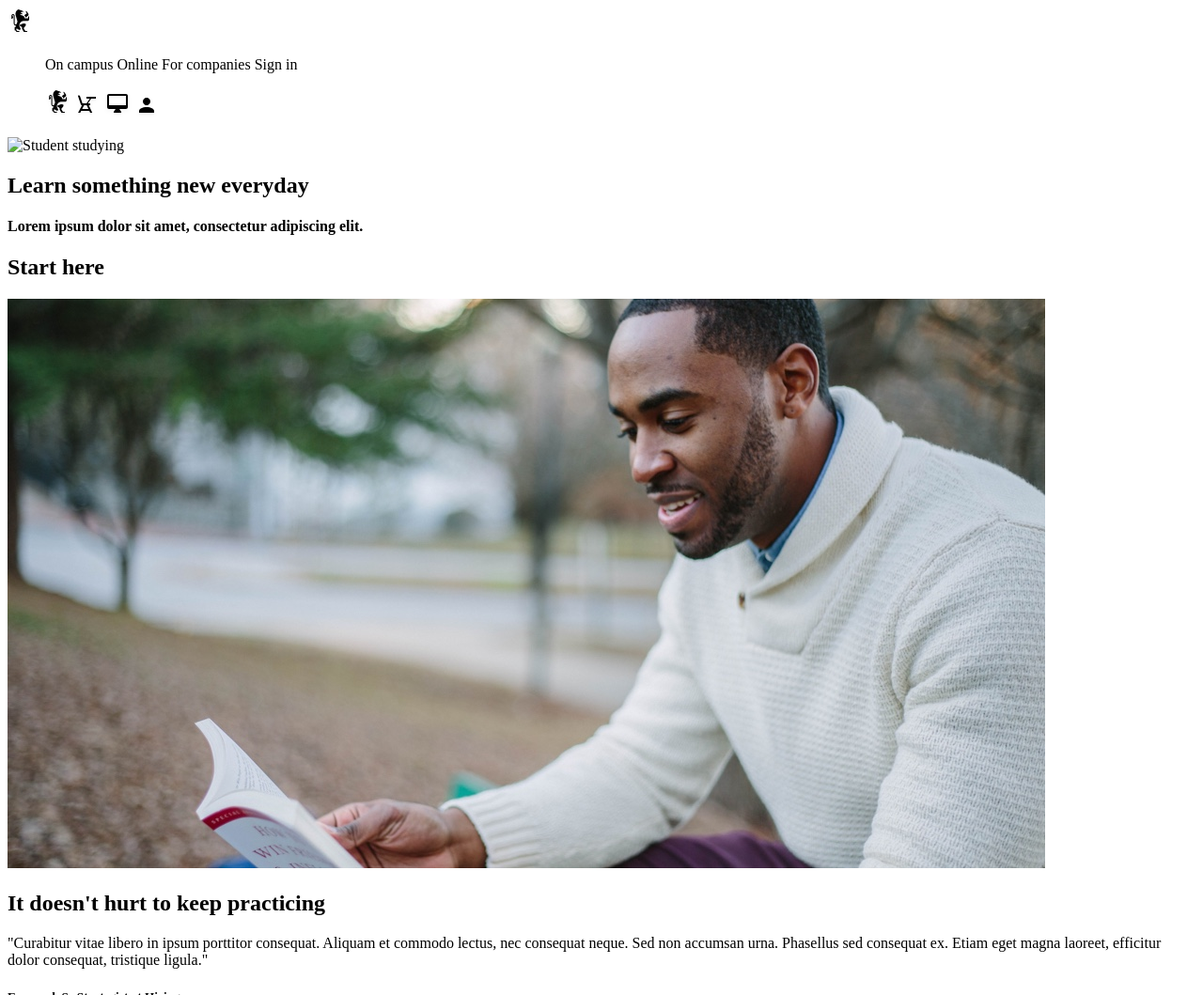
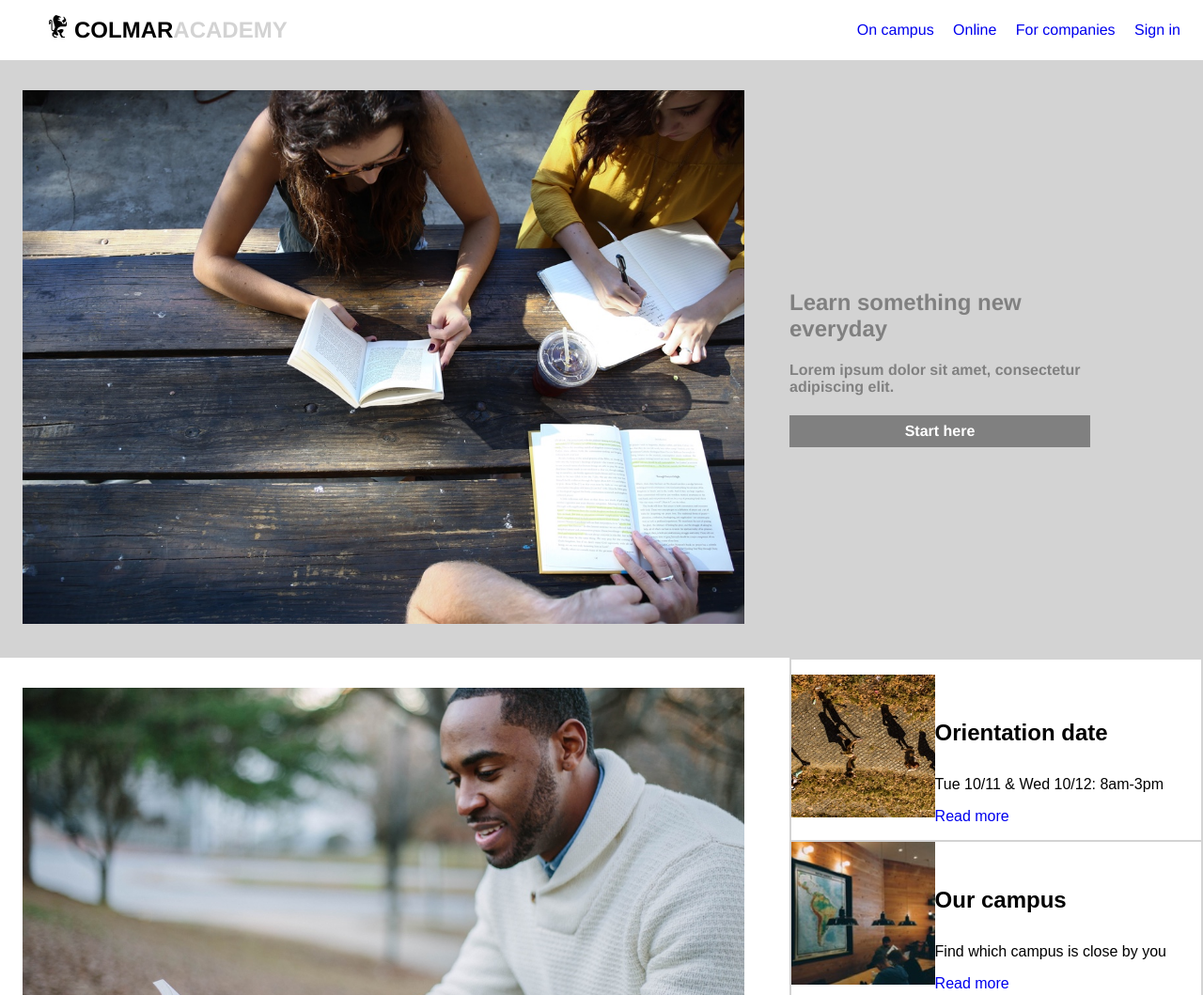
Before and after one commit to ansteadm/colmaracademy, a plain HTML site: page index.html in a window 1280 px wide. Shown: the top 1059 px of the page at 94% size. Drawn offline with Linux system fonts and the light colour scheme.

Commit message:
header and first banner finished. Still needs a lot of work.

```diff
--- a/css/style.css
+++ b/css/style.css
@@ -0,0 +1,201 @@
+html {
+  font-size: 16px;
+  font-family: Helvetica, sans-serif;
+  color: black;
+}
+
+body {
+  background-color: white;
+  margin: 0px;
+}
+
+a {
+  text-decoration: none;
+}
+
+/* header */
+
+header {
+  z-index: 100;
+  position: fixed;
+  display: flex;
+  justify-content: space-between;
+  padding-left: 1.5rem;
+  padding-right: 1.5rem;
+  min-height: 4rem;
+  right: 0;
+  left: 0;
+  background-color: white;
+  height: 4rem;
+}
+
+.company {
+  display: inline-flex;
+  align-self: center;
+}
+
+.logo {
+  align-self: center;
+  padding-right: .25rem;
+  min-height: 2rem;
+  padding-left: 1.5rem;
+}
+
+.logo img {
+  height: 2rem;
+}
+
+#academy {
+  color: lightgrey;
+}
+
+#colmar {
+  font-weight: bold;
+}
+
+.mobile-nav {
+  display: none;
+}
+
+.menu {
+  display: inline-flex;
+  align-self: center;
+  color: black;
+}
+
+.menu ul span {
+  margin-left: 1rem;
+}
+
+.menu ul span:hover {
+  font-weight: bold;
+  color: darkgrey;
+}
+
+/* content */
+
+.content {
+  padding-top: 4rem;
+}
+
+.banner {
+  background-color: lightgrey;
+  display: flex;
+  max-width: 100%;
+  align-items: center;
+}
+
+.left-column {
+  max-width: 60%;
+  padding: 2rem 1.5rem 2rem 1.5rem;
+}
+
+.left-column img {
+  width: 100%;
+}
+
+.right-column {
+  display: flex;
+  flex-direction: column;
+  margin-left: 1.5rem;
+
+}
+
+.right {
+  max-width: 25%;
+  justify-content: center;
+}
+
+.grey-banner-text {
+  color: grey;
+}
+
+.banner-button {
+  display: flex;
+  color: white;
+  background-color: grey;
+  align-content: center;
+  justify-content: center;
+}
+
+.banner-button h4 {
+  padding: .5rem .5rem;
+  margin: 0px;
+}
+
+.banner-button:hover {
+  background-color: darkgrey;
+  font-weight: bold;
+}
+
+  /* Information Section */
+
+.information-main {
+  font-family: Arial;
+  display: flex;
+}
+
+.information-main .left-column {
+  display: block;
+  color: grey;
+}
+
+.information-main .left-column h1 {
+  padding-top: 2rem;
+  padding-bottom: 2rem;
+  font-weight: bold;
+  margin: 0px;
+}
+
+.information-main .left-column p {
+  margin: 0px;
+}
+
+.information-main .left-column h5 {
+  padding-bottom: 2rem;
+}
+
+.information-main .right-column {
+  width: 40%;
+  display: flex;
+  width: 40%;
+  border: 1px lightgrey solid;
+}
+
+.image {
+  width: 35%;
+  flex-wrap: wrap;
+}
+
+.info .image img {
+  width: 100%;
+  height: auto;
+}
+
+.info {
+  display: flex;
+  border: 1px lightgrey solid;
+  height: 11rem;
+  transition: all 0.4s linear;
+  justify-content: flex-start;
+}
+
+.information {
+  width: 65%;
+  align-content: center;
+  flex-wrap: wrap;
+  font-family: Arial;
+}
+
+.info:first-child {
+  padding-top: 1rem;
+}
+
+.info:last-child {
+  background-color: lightgrey;
+}
+
+.information h4 {
+  font-weight: bold;
+  font-size: 1.5rem;
+}
--- a/index.html
+++ b/index.html
@@ -6,58 +6,76 @@
     <link rel="stylesheet" type="text/css" href="css/style.css">
   </head>
   <body>
+
+    <!-- Header -->
+
     <header>
-      <div class="title">
-        <div class="logo">
-          <img src="../css/images/ic-logo.svg" alt="Logo">
+        <div class="company">
+          <div class="logo">
+            <img src="css/images/ic-logo.svg" alt="Colmar logo">
+          </div>
+          <h2><span class="colmar">COLMAR</span><span id="academy">ACADEMY</span></h2>
         </div>
-        <nav>
+
+        <!-- Desktop Menu -->
+
+        <nav class="menu">
           <ul>
-          <span>On campus</span>
-          <span>Online</span>
-          <span>For companies</span>
-          <span>Sign in</span>
-          </ul>
-          <ul>
-            <img src="../css/images/ic-logo.svg" alt="">
-            <img src="../css/images/ic-on-campus.svg" alt="chair">
-            <img src="../css/images/ic-online.svg" alt="Online">
-            <img src="../css/images/ic-login.svg" alt="Login">
+          <span><a href="#">On campus</a></span>
+          <span><a href="#">Online</a></span>
+          <span><a href="#">For companies</a></span>
+          <span><a href="#">Sign in</a></span>
           </ul>
         </nav>
-      </div>
+
+          <!-- Header Mobile -->
+
+        <nav class="mobile-nav"
+          <ul>
+            <a href="#"><img src="css/images/ic-logo.svg" alt=""></a>
+            <a href="#"><img src="css/images/ic-on-campus.svg" alt="chair"></a>
+            <a href="#"><img src="css/images/ic-online.svg" alt="Online"></a>
+            <a href="#"><img src="css/images/ic-login.svg" alt="Login"></a>
+          </ul>
+        </nav>
     </header>
+
+    <!-- Content Info -->
+    <div class="content">
 
     <!-- Grey Banner -->
 
     <div class="banner">
+    <div class="left-column">
       <div class="img">
-        <img src="banner.jpg" alt="Student studying">
+        <img src="css/images/banner.jpg" alt="Student studying">
       </div>
-
+    </div>
+    <div class="right-column right">
       <div class="grey-banner-text">
         <h2>Learn something new everyday</h2>
         <h4>Lorem ipsum dolor sit amet, consectetur adipiscing elit.</h4>
       </div>
 
-      <div class="banner-button">
-        <h2>Start here</h2>
-      </div>
+      <a href="#"><div class="banner-button">
+        <h4>Start here</h4>
+      </div></a>
     </div>
+  </div>
 
     <!-- Info banner -->
 
     <div class="information-main">
       <div class="left-column">
-        <img src="../css/images/information-main.jpg" alt="Reading book">
-        <h2>It doesn't hurt to keep practicing</h2>
+        <img src="css/images/information-main.jpg" alt="Reading book">
+        <h1>It doesn't hurt to keep practicing</h1>
         <p>"Curabitur vitae libero in ipsum porttitor consequat. Aliquam et commodo lectus, nec consequat neque. Sed non accumsan urna. Phasellus sed consequat ex. Etiam eget magna laoreet, efficitur dolor consequat, tristique ligula."</p>
         <h5>Emanuel, Sr Strategist at Hiring.com</h5>
       </div>
       <div class="right-column">
         <div class="info">
           <div class="image">
-            <img src="../css/images/information-orientation.jpg" alt="Students walking at orientation">
+            <img src="css/images/information-orientation.jpg" alt="Students walking at orientation">
           </div>
           <div class="information">
             <h4>Orientation date</h4>
@@ -70,7 +88,7 @@
 
         <div class="info">
           <div class="image">
-            <img src="../css/imagesinformation-campus.jpg" alt="Campus study area">
+            <img src="css/images/information-campus.jpg" alt="Campus study area">
           </div>
           <div class="information">
             <h4>Our campus</h4>
@@ -83,7 +101,7 @@
 
         <div class="info" id="grey">
           <div class="image">
-            <img src="../css/images/information-guest-lecture.jpg" alt="Guest lecturer">
+            <img src="css/images/information-guest-lecture.jpg" alt="Guest lecturer">
           </div>
           <div class="information">
             <h4>Our guest lecture</h4>
@@ -152,7 +170,7 @@
         <div class="exhibit-content">
           <div class="left-column">
             <div class="vid">
-              <video width="320" height="240">
+              <video width="320" height="240" autoplay controls loop>
                 <source src="css/videos/thesis.mp4" type="video/mp4">
                 Your browser does not support the video tag.
               </video>
@@ -185,6 +203,7 @@
         <h4>Reimagine urban</h4>
         <p>"Curabitur vitae libero in ipsum portitor consequat. Aliquam et commodo lectus, nec consequat neque. Sed non accumsan urna. Phasellus sed consequat ex. Etiam eget magna laoreet, efficitur dolor consequat, tristique ligula."</p>
     </div>
+  </div>
 
     <!-- Footer -->
 
@@ -192,10 +211,10 @@
     <div class="colmar">
       <span>© 2016 Colmar Academy. All rights reserved</span>
     </div>
-    <div class="terms">
+    <nav class="footer">
       <span>Terms</span>
       <span>Privacy</span>
-    </div>
+    </nav>
     </footer>
 
   </body>
```
